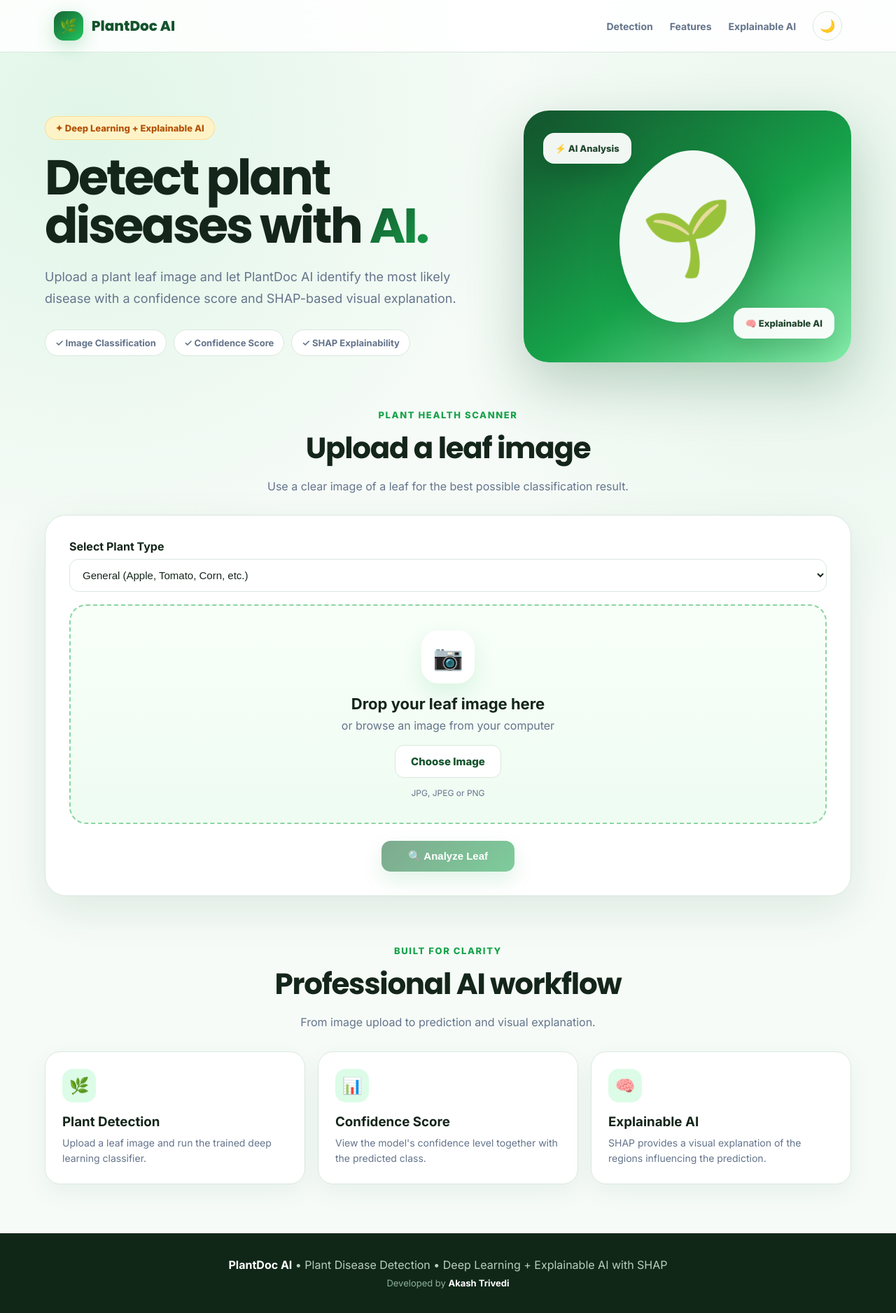
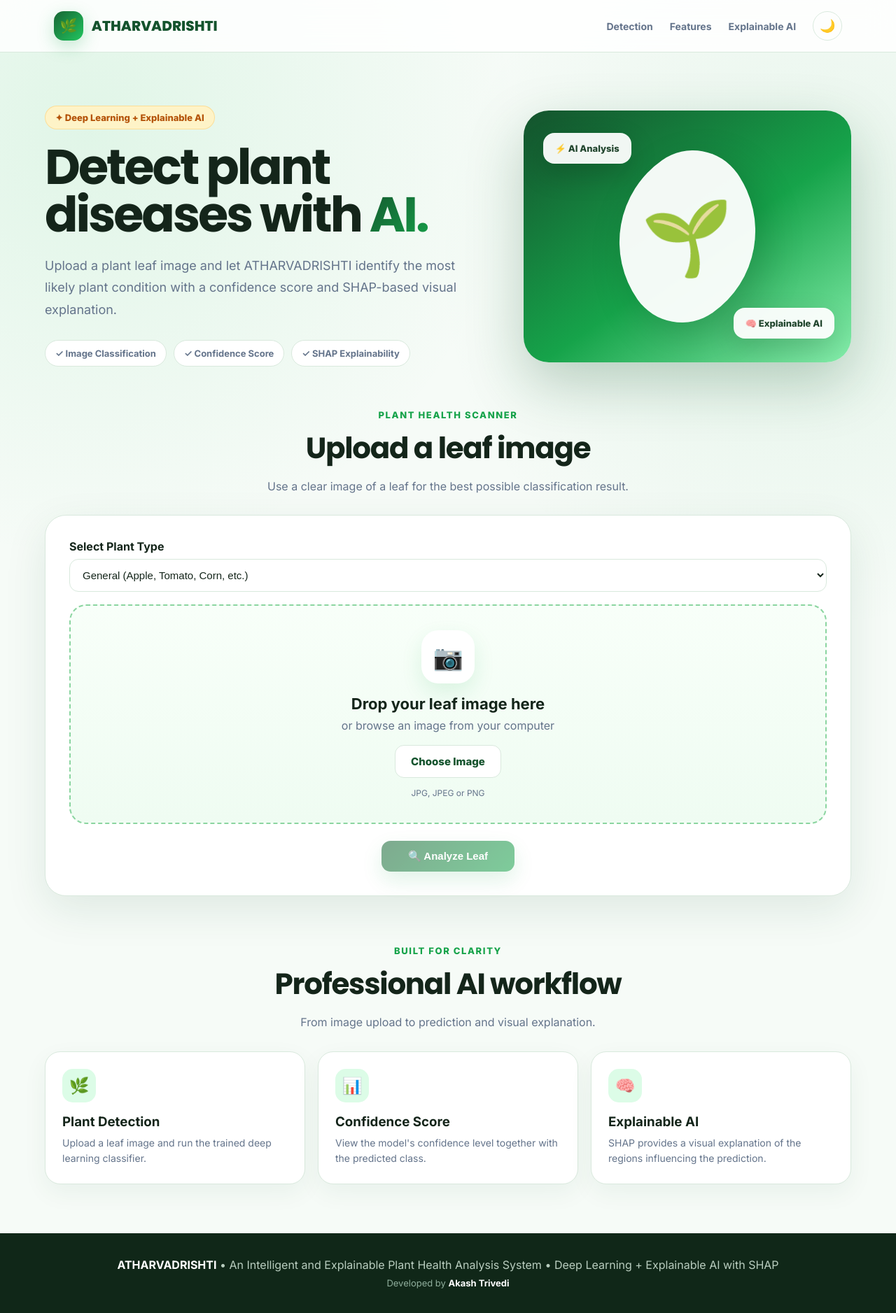
Before and after one commit to Arpit-Promat/PlantDoc-AI-XAI, a Flask app: page / in a window 1280 px wide. Shown: the whole page at 70% size. Run offline with Flask 3, Linux system fonts and the light colour scheme; parts of the project's set-up code (start-up, migrations or seed data) failed here and were passed over.

Commit message:
Update Flask scanner branding to ATHARVADRISHTI

```diff
--- a/templates/index.html
+++ b/templates/index.html
@@ -3,7 +3,7 @@
 <head>
 <meta charset="UTF-8">
 <meta name="viewport" content="width=device-width, initial-scale=1.0">
-<title>PlantDoc AI | Plant Disease Detection</title>
+<title>ATHARVADRISHTI | An Intelligent and Explainable Plant Health Analysis System</title>
 <style>
 @import url('https://fonts.googleapis.com/css2?family=Poppins:wght@600;700;800;900&family=Inter:wght@400;500;600;700;800&display=swap');
 *{box-sizing:border-box;margin:0;padding:0}
@@ -56,7 +56,7 @@ body{font-family:Inter,system-ui,sans-serif;background:radial-gradient(circle at
 <body>
 
 <nav class="navbar">
-<div class="brand"><div class="brand-icon">🌿</div><span>PlantDoc AI</span></div>
+<div class="brand"><div class="brand-icon">🌿</div><span>ATHARVADRISHTI</span></div>
 <div class="nav-links">
 <a href="#detect">Detection</a><a href="#features">Features</a><a href="#explain">Explainable AI</a>
 <button id="themeToggle" aria-label="Toggle dark mode">🌙</button>
@@ -67,7 +67,7 @@ body{font-family:Inter,system-ui,sans-serif;background:radial-gradient(circle at
 <div>
 <div class="badge">✦ Deep Learning + Explainable AI</div>
 <h1>Detect plant diseases with <span>AI.</span></h1>
-<p>Upload a plant leaf image and let PlantDoc AI identify the most likely disease with a confidence score and SHAP-based visual explanation.</p>
+<p>Upload a plant leaf image and let ATHARVADRISHTI identify the most likely plant condition with a confidence score and SHAP-based visual explanation.</p>
 <div class="hero-points"><span class="hero-point">✓ Image Classification</span><span class="hero-point">✓ Confidence Score</span><span class="hero-point">✓ SHAP Explainability</span></div>
 </div>
 <div class="hero-visual">
@@ -97,7 +97,7 @@ body{font-family:Inter,system-ui,sans-serif;background:radial-gradient(circle at
 <div class="predict-wrap"><button class="predict-btn" id="predictBtn" type="submit" disabled>🔍 Analyze Leaf</button></div>
 </form>
 <div id="loadingScreen" class="loading-screen">
-<div class="loading-card"><div class="loader"></div><h3>🌿 Analyzing Leaf Image...</h3><p>Please wait while PlantDoc AI examines the image and generates the prediction.</p><div class="loading-bar"><div class="loading-progress"></div></div><span>🧠 AI + SHAP Analysis in progress</span></div>
+<div class="loading-card"><div class="loader"></div><h3>🌿 Analyzing Leaf Image...</h3><p>Please wait while ATHARVADRISHTI examines the image and generates the prediction.</p><div class="loading-bar"><div class="loading-progress"></div></div><span>🧠 AI + SHAP Analysis in progress</span></div>
 </div>
 </section>
 
@@ -153,7 +153,7 @@ body{font-family:Inter,system-ui,sans-serif;background:radial-gradient(circle at
 </section>
 </main>
 
-<footer class="footer"><p><strong>PlantDoc AI</strong> • Plant Disease Detection • Deep Learning + Explainable AI with SHAP</p><p class="developer">Developed by <strong>Akash Trivedi</strong></p></footer>
+<footer class="footer"><p><strong>ATHARVADRISHTI</strong> • An Intelligent and Explainable Plant Health Analysis System • Deep Learning + Explainable AI with SHAP</p><p class="developer">Developed by <strong>Akash Trivedi</strong></p></footer>
 
 <script>
 const themeToggle=document.getElementById("themeToggle");
```
